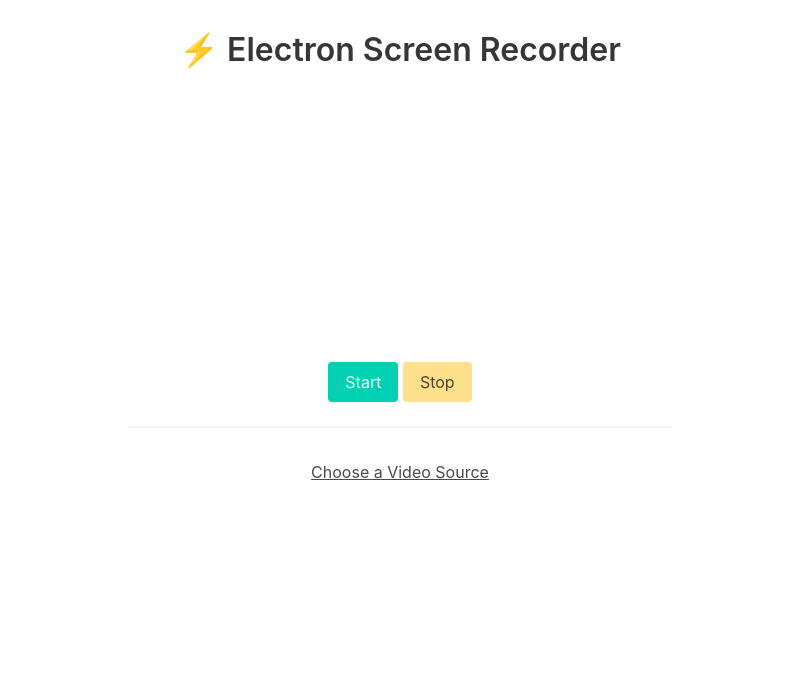
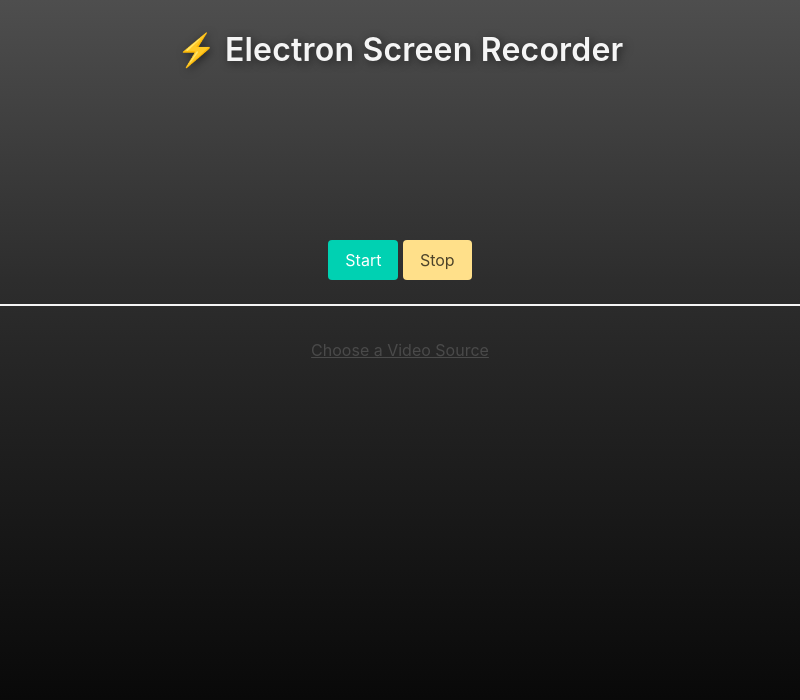
Before and after one commit to t-lock/electron-screenrecorder, an Electron app: page src/index.html in a window 800 px wide. Drawn offline with nearby package versions, Linux system fonts and the light colour scheme.

Commit message:
improve style

```diff
--- a/package.json
+++ b/package.json
@@ -3,7 +3,7 @@
   "productName": "screenrecorder",
   "version": "1.0.0",
   "description": "My Electron application description",
-  "main": "src/index.js",
+  "main": "src/main.js",
   "scripts": {
     "start": "electron-forge start",
     "package": "electron-forge package",
--- a/src/index.css
+++ b/src/index.css
@@ -1,6 +1,31 @@
 body {
-  font-family: -apple-system, BlinkMacSystemFont, "Segoe UI", Roboto, Helvetica, Arial, sans-serif;
-  margin: auto;
-  max-width: 38rem;
-  padding: 2rem;
+  /* fully draggable */
+  -webkit-app-region: drag;
+
+  min-height: 100vh;
+  font-family: -apple-system, BlinkMacSystemFont, "Segoe UI", Roboto, Helvetica,
+    Arial, sans-serif;
+  padding: 2rem 0;
+  background: linear-gradient(
+    0deg,
+    rgba(0, 0, 0, 1) 0%,
+    rgba(45, 45, 45, 1) 65%,
+    rgba(78, 78, 78, 1) 100%
+  );
 }
+
+h1 {
+  -webkit-app-region: no-drag;
+
+  text-shadow: 2px 2px 8px rgba(0, 0, 0, 0.5);
+  letter-spacing: 0.2px;
+}
+
+button {
+  -webkit-app-region: no-drag;
+}
+
+video {
+  max-width: 84%;
+  margin: 0 auto;
+}
--- a/src/index.html
+++ b/src/index.html
@@ -12,12 +12,14 @@
   </head>
 
   <body class="content has-text-centered">
-    <h1>⚡ Electron Screen Recorder</h1>
+    <h1 class="has-text-light">⚡ Electron Screen Recorder</h1>
 
-    <video width="100%"></video>
+    <video></video>
 
-    <button id="startBtn" class="button is-primary">Start</button>
-    <button id="stopBtn" class="button is-warning">Stop</button>
+    <div>
+      <button id="startBtn" class="button is-primary">Start</button>
+      <button id="stopBtn" class="button is-warning">Stop</button>
+    </div>
 
     <hr />
 
--- a/src/index.js
+++ b/src/main.js
@@ -13,6 +13,8 @@
   const mainWindow = new BrowserWindow({
     width: 800,
     height: 600,
+    // frame: false,
+    titleBarStyle: "hiddenInset",
     webPreferences: {
       nodeIntegration: true,
     },
```
